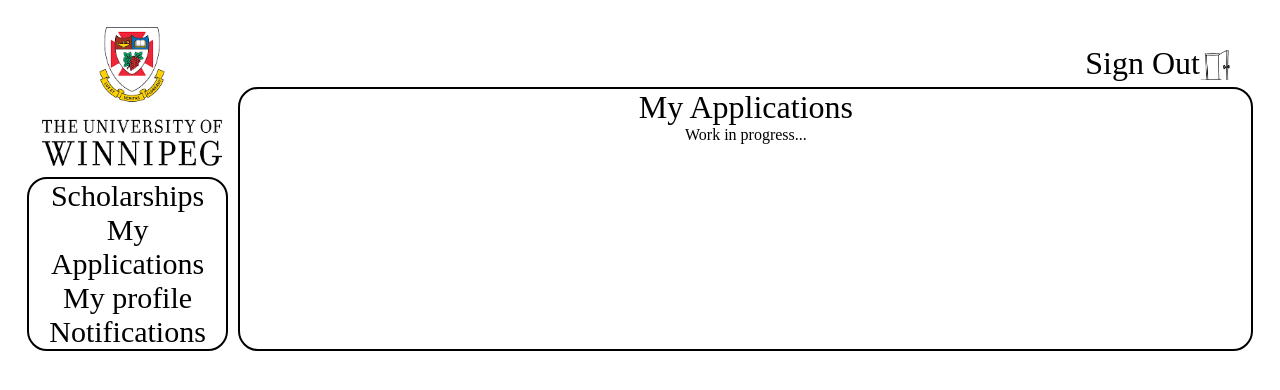
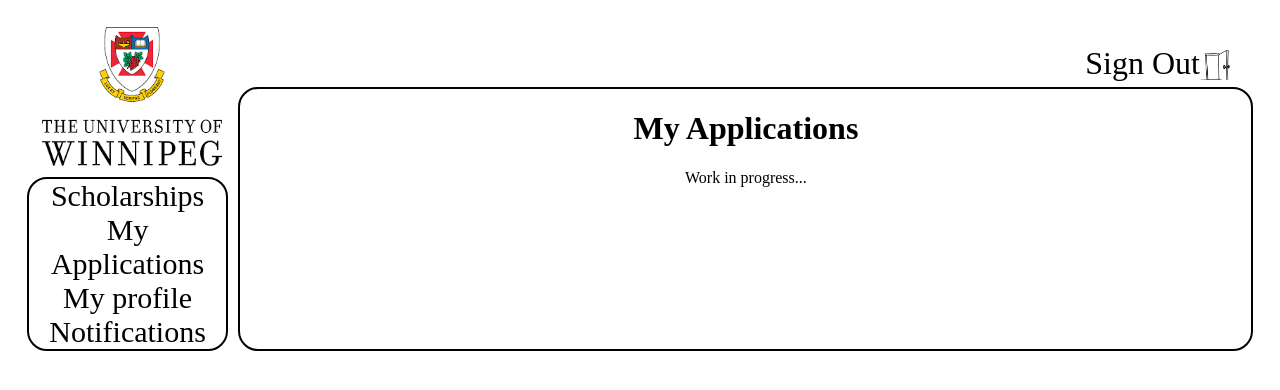
Before and after one commit to samwambam/seng300, a React (Create React App) app in the folder client/: page /portal/applications in a window 1280 px wide. Shown: the top 390 px of the page. Built offline with nearby package versions, Linux system fonts and the light colour scheme; no server answers.

Commit message:
Minor changes

```diff
--- a/client/src/Applications.js
+++ b/client/src/Applications.js
@@ -13,7 +13,7 @@ class Applications extends Component {
 
     	return (
 			<div>
-				<div className = "Title">My Applications</div>
+				<h1 className = "Title">My Applications</h1>
 				{/* <ul>
 				  <li>
 						Scholarship 1
--- a/client/src/Notifications.js
+++ b/client/src/Notifications.js
@@ -7,7 +7,8 @@ class Notifications extends Component {
 	render() {
     	return (
 			<div>
-				<div className = "Title">Notifications</div>
+				<h1 className = "Title">Notifications</h1>
+
 				{/* <ul>
 				  <li>
 						Scholarship 1
--- a/client/src/Portal.js
+++ b/client/src/Portal.js
@@ -19,8 +19,6 @@ class Portal extends Component {
             type: 'x',
             details: {},
         }
-
-
 
     }
 
```
